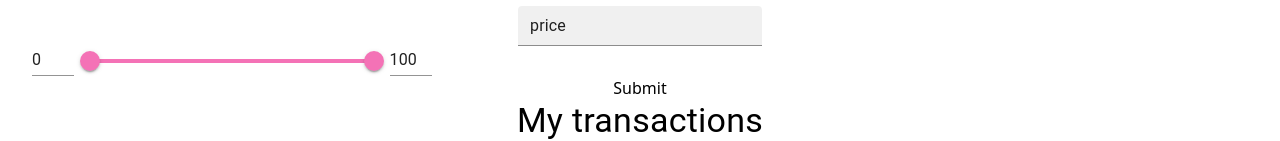
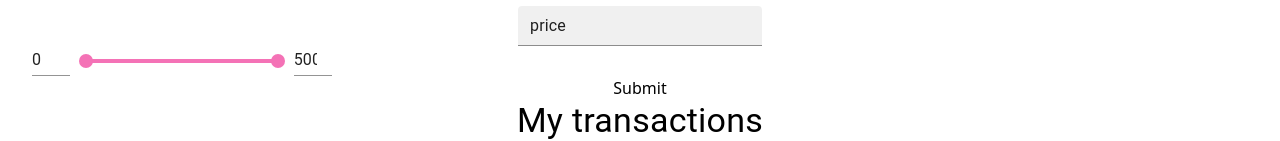
Before and after one commit to adityasatyadeep/budgit, a React (Vite) app in the folder frontend/: page /history in a window 1280 px wide. Shown: the part 146-287 px from the top of the page. Built offline with nearby package versions, Linux system fonts and the light colour scheme; no server answers; the HTML template or start-up script is replaced by a standard one.

Commit message:
fixed slider look

```diff
--- a/frontend/src/components/FilterBar.jsx
+++ b/frontend/src/components/FilterBar.jsx
@@ -19,7 +19,7 @@ const FilterBar = ( { onChange, onSubmit, handlePriceRange}) => {
             size="small"
         />
 
-        <RangeSlider onChange = {handlePriceRange} />
+        <RangeSlider onChange = {handlePriceRange} maximum = {500} />
         <SubmitButton onSubmit = {onSubmit} />
 
 
--- a/frontend/src/components/History.jsx
+++ b/frontend/src/components/History.jsx
@@ -28,6 +28,7 @@ const History = () => {
 
     const handlePriceRange = (range) => {
       setPriceRange(range);
+      console.log("newValue", range);
     }
     const handleChangeOfFilters = (name, value) => {
       // const { name, value } = e.target;
@@ -40,11 +41,11 @@ const History = () => {
 
     const fetchData = async () => {
       try {
-        let sortRange = priceRange.sort();
-        console.log({categories: filters2["categories"].join(), min_price: sortRange[0], max_price: sortRange[1] })
+        // let sortRange = priceRange.sort();
+        console.log({categories: filters2["categories"].join(), min_price: priceRange[0], max_price: priceRange[1] })
 
         const response = await axios.get(`http://127.0.0.1:5000/getItems`, {
-          params: { user_id: userId, categories: filters2["categories"].join(), min_price: sortRange[0], max_price: sortRange[1]},
+          params: { user_id: userId, categories: filters2["categories"].join(), min_price: priceRange[0], max_price: priceRange[1]},
         });
 
         // Ensure each row has a unique 'id' property
--- a/frontend/src/components/Navbar.jsx
+++ b/frontend/src/components/Navbar.jsx
@@ -6,8 +6,8 @@ import { NavLink } from 'react-router-dom';
 const Navbar = () => {
 
     const linkClass = ({ isActive }) => isActive
-    ? 'text-black bg-pink-300 hover:bg-pink-600 hover:text-white rounded-md px-3 py-2'
-    : 'text-white bg-black hover:bg-pink-600 hover:text-white rounded-md px-3 py-2';
+    ? 'text-white bg-pink-500 hover:bg-pink-700 hover:text-white rounded-md px-3 py-2'
+    : 'text-white bg-black hover:bg-pink-300 hover:text-black rounded-md px-3 py-2';
 
     return (
         <nav className="fixed top-0 left-0 right-0 bg-black border-b border-pink-700 z-50">
--- a/frontend/src/components/RangeSlider.jsx
+++ b/frontend/src/components/RangeSlider.jsx
@@ -14,10 +14,10 @@ const Input = styled(MuiInput)`
   width: 60px;
 `;
 
-const RangeSlider = ({ onChange }) => {
-  const [value, setValue] = React.useState([0, 100]);
-  const [left, setLeft] = React.useState(0);
-  const [right, setRight] = React.useState(100);
+const RangeSlider = ({ onChange, maximum}) => {
+  const [value, setValue] = React.useState([0, maximum]);
+  const [left, setLeft] = React.useState(value[0]);
+  const [right, setRight] = React.useState(value[1]);
 
   const handleLeft = (event) => {
     setLeft(event.target.value);
@@ -31,22 +31,21 @@ const RangeSlider = ({ onChange }) => {
     setValue(newValue);
     setLeft(newValue[0]);
     setRight(newValue[1]);
-    console.log("newValue", newValue);
     onChange(newValue);
   };
 
-  const handleInput0Change = (event) => {
-    let event2 = {target:{value:[event.target.value, value[1]].sort()}};
-    // handleChange(event2);
-    let newValue = [event.target.value, value[1]].sort();
+  const handleLeftChange = (event) => {
+    let newValue = [Number(event.target.value), value[1]];
+    newValue.sort((a, b) => a - b);
     setLeft(newValue[0]);
     setRight(newValue[1]);
     setValue(newValue);
     onChange(newValue);
   };
 
-  const handleInput1Change = (event) => {
-    let newValue = [value[0], event.target.value].sort();
+  const handleRightChange = (event) => {
+    let newValue = [value[0], Number(event.target.value)];
+    newValue.sort((a, b) => a - b);
     setLeft(newValue[0]);
     setRight(newValue[1]);
     setValue(newValue);
@@ -54,17 +53,17 @@ const RangeSlider = ({ onChange }) => {
   };
 
   return (
-    <Box sx={{ width: 400}}>
+    <Box sx={{ width: 300}}>
       <Stack direction="row" spacing={2}>
         <Input
           value={left}
           size="small"
           onChange={handleLeft}
-          onBlur={handleInput0Change}
+          onBlur={handleLeftChange}
           inputProps={{
               step: 5,
               min: 0,
-              max: 100,
+              max: maximum,
               type: 'number',
               'aria-labelledby': 'input-slider',
           }}
@@ -77,18 +76,30 @@ const RangeSlider = ({ onChange }) => {
           getAriaValueText={valuetext}
           min={0} max={100}
           sx={{
-            color: '#f472b6'
+            color: '#f472b6',
+            '& .MuiSlider-thumb': {
+                width: 14,
+                height: 14,
+                '&::before': {
+                  boxShadow: 'none',
+                },
+                '&:hover, &.Mui-focusVisible, &.Mui-active': {
+                  width: 19,
+                  height: 19,
+                  boxShadow: '0 0px 0px 7px rgba(244, 114, 182, 0.30)'
+                }
+            }
           }}
         />
         <Input
             value={right}
             size="small"
             onChange={handleRight}
-            onBlur={handleInput1Change}
+            onBlur={handleRightChange}
             inputProps={{
                 step: 5,
                 min: 0,
-                max: 100,
+                max: maximum,
                 type: 'number',
                 'aria-labelledby': 'input-slider',
             }}
--- a/frontend/src/components/SubmitButton.jsx
+++ b/frontend/src/components/SubmitButton.jsx
@@ -5,7 +5,7 @@ const SubmitButton = ({ onSubmit }) => {
     <section className="m-auto flex items-center justify-center max-w-lg my-10 px-6">
     <button
         onClick={ onSubmit }
-        className="block bg-pink-300 text-black shadow-md shadow-pink-400/70 text-center py-4 px-6 rounded-xl hover:bg-pink-500 hover:shadow-none"
+        className="block bg-pink-500 text-white shadow-md shadow-pink-400/70 text-center py-4 px-6 rounded-xl hover:text-black  hover:bg-pink-300 hover:shadow-none"
     >
         Submit
     </button>
```
